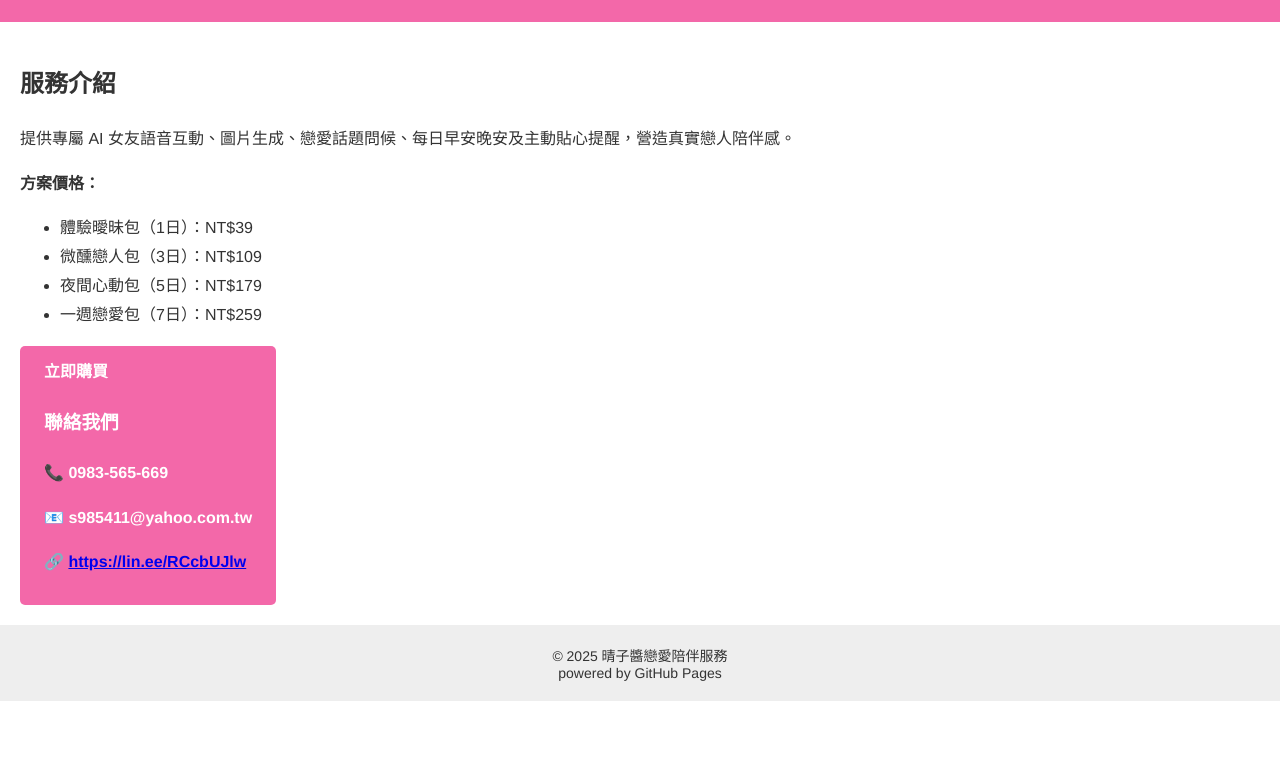
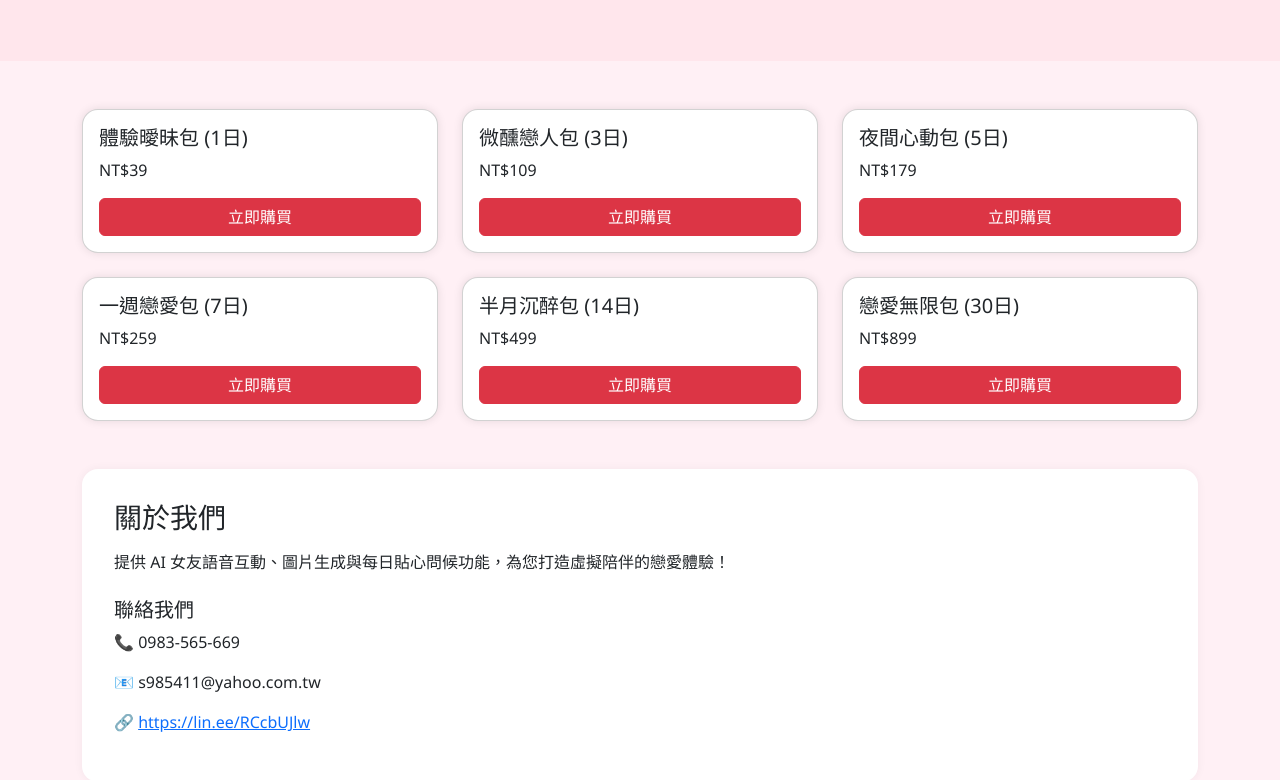
Before and after one commit to DDMouse0407/love_ai_girlfriend_page, a plain HTML site: page index.html in a window 1280 px wide. Shown: the part 147-927 px from the top of the page. Before the commit the page ends 848 px from the top, so only its background shows below. Drawn offline with nearby package versions, Linux system fonts and the light colour scheme.

Commit message:
Update index.html

```diff
--- a/index.html
+++ b/index.html
@@ -1,78 +1,94 @@
 <!DOCTYPE html>
 <html lang="zh-Hant">
 <head>
-  <meta charset="UTF-8" />
-  <meta name="viewport" content="width=device-width, initial-scale=1.0"/>
-  <title>AI 女友戀愛聊天服務</title>
+  <meta charset="UTF-8">
+  <meta name="viewport" content="width=device-width, initial-scale=1.0">
+  <title>晴子醬 AI 女友服務</title>
+  <link href="https://cdn.jsdelivr.net/npm/bootstrap@5.3.2/dist/css/bootstrap.min.css" rel="stylesheet">
   <style>
-    body {
-      font-family: "Helvetica Neue", sans-serif;
-      margin: 0;
-      background: #fff;
-      color: #333;
-    }
-    header {
-      background-color: #f368a9;
-      color: white;
-      padding: 20px;
-      text-align: center;
-    }
-    section {
-      padding: 20px;
-      line-height: 1.8;
-    }
-    .button {
-      display: inline-block;
-      padding: 12px 24px;
-      background-color: #f368a9;
-      color: white;
-      border-radius: 5px;
-      text-decoration: none;
-      font-weight: bold;
-    }
-    footer {
-      background-color: #eee;
-      padding: 20px;
-      text-align: center;
-      font-size: 14px;
-    }
-    .contact {
-      margin-top: 20px;
-    }
+    body { background-color: #fff0f5; font-family: "Segoe UI", sans-serif; }
+    .hero { background: #ffe6ec; padding: 3rem; text-align: center; }
+    .pricing-card { border-radius: 1rem; box-shadow: 0 0 10px rgba(0,0,0,0.1); }
+    footer { background: #f8f9fa; padding: 2rem 0; text-align: center; font-size: 0.9rem; color: #777; }
+    .contact { background: #fff; padding: 2rem; margin-top: 3rem; border-radius: 1rem; box-shadow: 0 0 10px rgba(0,0,0,0.05); }
   </style>
 </head>
 <body>
-  <header>
-    <h1>AI 女友戀愛聊天服務</h1>
-    <p>你的虛擬戀人・語音對話・圖像生成・溫柔陪伴</p>
+  <header class="hero">
+    <h1 class="display-5 fw-bold">歡迎來到晴子醬的戀愛服務</h1>
+    <p class="lead">體驗甜蜜 AI 女友陪伴，立刻選擇你的戀愛方案 💕</p>
   </header>
 
-  <section>
-    <h2>服務介紹</h2>
-    <p>
-      提供專屬 AI 女友語音互動、圖片生成、戀愛話題問候、每日早安晚安及主動貼心提醒，營造真實戀人陪伴感。
-    </p>
-    <p><strong>方案價格：</strong></p>
-    <ul>
-      <li>體驗曖昧包（1日）：NT$39</li>
-      <li>微醺戀人包（3日）：NT$109</li>
-      <li>夜間心動包（5日）：NT$179</li>
-      <li>一週戀愛包（7日）：NT$259</li>
-    </ul>
+  <main class="container my-5">
+    <div class="row row-cols-1 row-cols-md-3 g-4">
+      <div class="col">
+        <div class="card pricing-card h-100">
+          <div class="card-body">
+            <h5 class="card-title">體驗曖昧包 (1日)</h5>
+            <p class="card-text">NT$39</p>
+            <a href="https://p.ecpay.com.tw/97C358E?customField=1" class="btn btn-danger w-100">立即購買</a>
+          </div>
+        </div>
+      </div>
+      <div class="col">
+        <div class="card pricing-card h-100">
+          <div class="card-body">
+            <h5 class="card-title">微醺戀人包 (3日)</h5>
+            <p class="card-text">NT$109</p>
+            <a href="https://p.ecpay.com.tw/97C358E?customField=3" class="btn btn-danger w-100">立即購買</a>
+          </div>
+        </div>
+      </div>
+      <div class="col">
+        <div class="card pricing-card h-100">
+          <div class="card-body">
+            <h5 class="card-title">夜間心動包 (5日)</h5>
+            <p class="card-text">NT$179</p>
+            <a href="https://p.ecpay.com.tw/97C358E?customField=5" class="btn btn-danger w-100">立即購買</a>
+          </div>
+        </div>
+      </div>
+      <div class="col">
+        <div class="card pricing-card h-100">
+          <div class="card-body">
+            <h5 class="card-title">一週戀愛包 (7日)</h5>
+            <p class="card-text">NT$259</p>
+            <a href="https://p.ecpay.com.tw/97C358E?customField=7" class="btn btn-danger w-100">立即購買</a>
+          </div>
+        </div>
+      </div>
+      <div class="col">
+        <div class="card pricing-card h-100">
+          <div class="card-body">
+            <h5 class="card-title">半月沉醉包 (14日)</h5>
+            <p class="card-text">NT$499</p>
+            <a href="https://p.ecpay.com.tw/97C358E?customField=14" class="btn btn-danger w-100">立即購買</a>
+          </div>
+        </div>
+      </div>
+      <div class="col">
+        <div class="card pricing-card h-100">
+          <div class="card-body">
+            <h5 class="card-title">戀愛無限包 (30日)</h5>
+            <p class="card-text">NT$899</p>
+            <a href="https://p.ecpay.com.tw/97C358E?customField=30" class="btn btn-danger w-100">立即購買</a>
+          </div>
+        </div>
+      </div>
+    </div>
 
-    <a" class="button" target="_blank">立即購買</a>
-
-    <div class="contact">
-      <h3>聯絡我們</h3>
+    <div class="contact mt-5">
+      <h3 class="mb-3">關於我們</h3>
+      <p>提供 AI 女友語音互動、圖片生成與每日貼心問候功能，為您打造虛擬陪伴的戀愛體驗！</p>
+      <h5 class="mt-4">聯絡我們</h5>
       <p>📞 0983-565-669</p>
       <p>📧 s985411@yahoo.com.tw</p>
       <p>🔗 <a href="https://lin.ee/RCcbUJlw" target="_blank">https://lin.ee/RCcbUJlw</a></p>
     </div>
-  </section>
+  </main>
 
   <footer>
-    © 2025 晴子醬戀愛陪伴服務<br/>
-    powered by GitHub Pages
+    © 2025 晴子醬戀愛服務｜僅供娛樂用途，未成年人請勿使用
   </footer>
 </body>
 </html>
```
